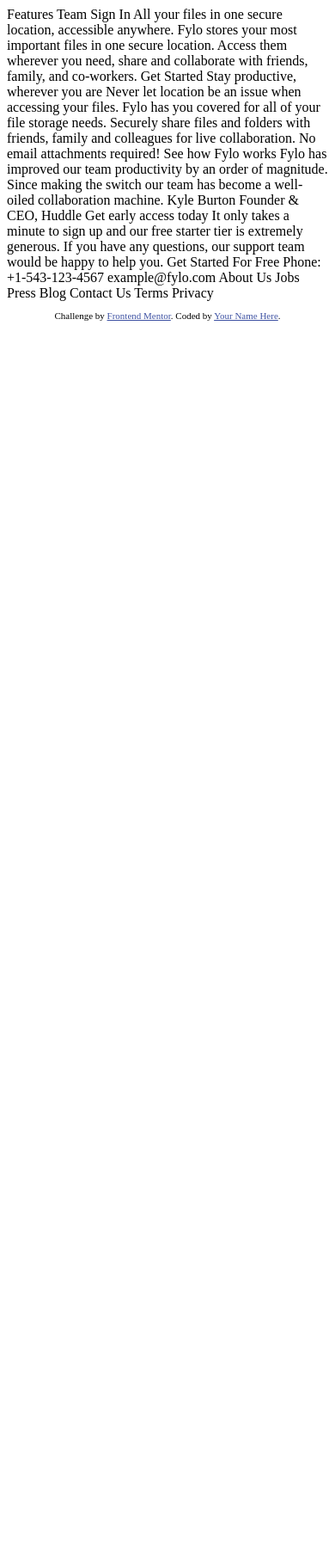
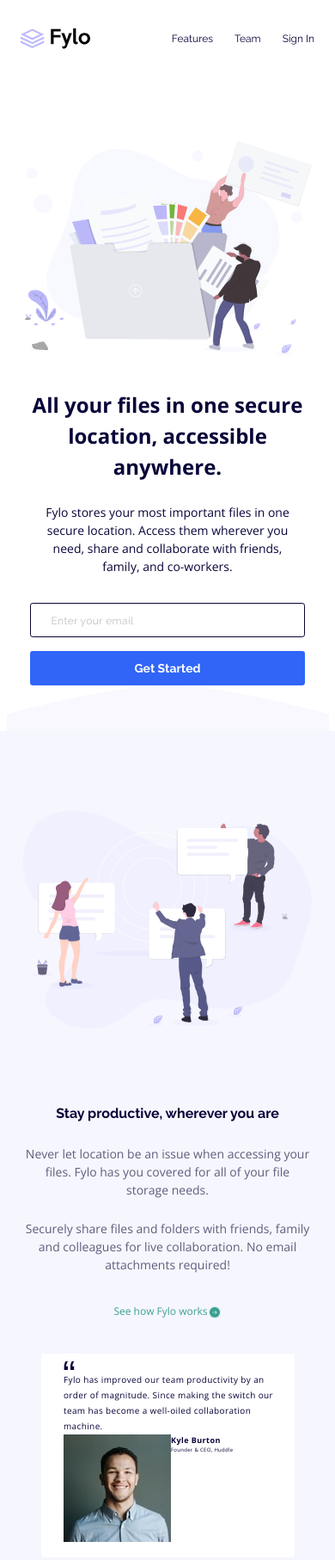
Before and after one commit to Yuko-code/fmchallenge-fylo-landing-page-with-two-column-layout, a website: page index.html in a window 390 px wide. Shown: the top 1814 px of the page at 86% size. Before the commit the page ends 844 px from the top, so only its background shows below. Drawn offline with nearby package versions, Linux system fonts and the light colour scheme.

Commit message:
mobile styling

```diff
--- a/index.html
+++ b/index.html
@@ -1,73 +1,166 @@
 <!DOCTYPE html>
 <html lang="en">
   <head>
-  <meta charset="UTF-8">
-  <meta name="viewport" content="width=device-width, initial-scale=1.0"> <!-- displays site properly based on user's device -->
+    <meta charset="UTF-8" />
+    <meta name="viewport" content="width=device-width, initial-scale=1.0" />
+    <!-- displays site properly based on user's device -->
 
-  <link rel="icon" type="image/png" sizes="32x32" href="./images/favicon-32x32.png">
+    <link
+      rel="icon"
+      type="image/png"
+      sizes="32x32"
+      href="./images/favicon-32x32.png"
+    />
 
     <title>Frontend Mentor | Fylo landing page with two column layout</title>
-
-  <!-- Feel free to remove these styles or customise in your own stylesheet 👍 -->
-  <style>
-    .attribution { font-size: 11px; text-align: center; }
-    .attribution a { color: hsl(228, 45%, 44%); }
-  </style>
+    <link rel="stylesheet" href="css/style.css" />
+    <link rel="preconnect" href="https://fonts.googleapis.com" />
+    <link rel="preconnect" href="https://fonts.gstatic.com" crossorigin />
+    <link
+      href="https://fonts.googleapis.com/css2?family=Open+Sans:wght@400;700&family=Raleway:wght@400;700&display=swap"
+      rel="stylesheet"
+    />
   </head>
   <body>
+    <header class="header">
+      <img class="header__logo" src="images/logo.svg" alt="logo" />
+      <ul class="header__menu">
+        <li class="header__menu--item"><a href="default.asp">Features</a></li>
+        <li class="header__menu--item"><a href="news.asp">Team</a></li>
+        <li class="header__menu--item"><a href="contact.asp">Sign In</a></li>
+      </ul>
+    </header>
+    <main>
+      <section class="cta">
+        <img
+          class="cta__image"
+          src="images/illustration-1.svg"
+          alt="illustration people looking into file"
+        />
+        <h1 class="cta__heading">
+          All your files in one secure location, accessible anywhere.
+        </h1>
+        <p class="cta__paragraph">
+          Fylo stores your most important files in one secure location. Access
+          them wherever you need, share and collaborate with friends, family,
+          and co-workers.
+        </p>
+        <form class="form" action="">
+          <input
+            class="form__input"
+            type="email"
+            id="email"
+            name="email"
+            placeholder="Enter your email"
+          />
+          <button class="form__button">Get Started</button>
+        </form>
+      </section>
 
-  Features
-  Team
-  Sign In
+      <img src="images/bg-curve-mobile.svg" alt="" />
 
-  All your files in one secure location, accessible anywhere.
-
-  Fylo stores your most important files in one secure location.
-  Access them wherever you need, share and collaborate with friends,
-  family, and co-workers.
-
-  Get Started
-
-  Stay productive, wherever you are
-
+      <section class="productivity">
+        <img
+          class="productivity__image"
+          src="images/illustration-2.svg"
+          alt="illustration people talking"
+        />
+        <h2 class="productivity__heading">Stay productive, wherever you are</h2>
+        <p class="productivity__paragraph">
           Never let location be an issue when accessing your files. Fylo has you
           covered for all of your file storage needs.
+        </p>
+        <p class="productivity__paragraph">
+          Securely share files and folders with friends, family and colleagues
+          for live collaboration. No email attachments required!
+        </p>
+        <a class="productivity__link" href="#"
+          >See how Fylo works
+          <img
+            class="productivity__link--icon"
+            src="images/icon-arrow.svg"
+            alt="right arrow icon"
+          />
+        </a>
+        <div class="testimonial">
+          <img
+            class="testimonial__image"
+            src="images/icon-quotes.svg"
+            alt="quote icon"
+          />
+          <p class="testimonial__paragraph">
+            Fylo has improved our team productivity by an order of magnitude.
+            Since making the switch our team has become a well-oiled
+            collaboration machine.
+          </p>
+          <div class="testimonial__profile">
+            <img
+              class="testimonial__profile--image"
+              src="images/avatar-testimonial.jpg"
+              alt="testimonial photo"
+            />
+            <div>
+              <p class="testimonial__profile--name">Kyle Burton</p>
+              <p class="testimonial__profile--description">
+                Founder & CEO, Huddle
+              </p>
+            </div>
+          </div>
+        </div>
+      </section>
 
-  Securely share files and folders with friends, family and colleagues for
-  live collaboration. No email attachments required!
+      <section class="signup">
+        <h2 class="signup__heading">Get early access today</h2>
+        <p class="signup__paragraph">
+          It only takes a minute to sign up and our free starter tier is
+          extremely generous. If you have any questions, our support team would
+          be happy to help you.
+        </p>
+        <form class="form" action="">
+          <input
+            class="form__input form__input--signup"
+            type="email"
+            id="email"
+            name="email"
+            placeholder="email@example.com"
+          />
+          <button class="form__button form__button--signup">
+            Get Started For Free
+          </button>
+        </form>
+      </section>
+    </main>
 
-  See how Fylo works
+    <footer class="footer">
+      <img class="footer__logo" src="images/logo.svg" alt="" />
 
-  Fylo has improved our team productivity by an order of magnitude. Since
-  making the switch our team has become a well-oiled collaboration machine.
+      <div class="footer__contact">
+        <p class="footer__contact--item">
+          <img src="images/icon-phone.svg" alt="phone icon" />Phone:
+          +1-543-123-4567
+        </p>
+        <p class="footer__contact--item">
+          <img src="images/icon-email.svg" alt="email icon" />example@fylo.com
+        </p>
+      </div>
 
-  Kyle Burton
-  Founder & CEO, Huddle
+      <ul class="footer__menu">
+        <li class="footer__menu--item">About Us</li>
+        <li class="footer__menu--item">Jobs</li>
+        <li class="footer__menu--item">Press</li>
+        <li class="footer__menu--item">Blog</li>
+      </ul>
+      <ul class="footer__menu">
+        <li class="footer__menu--item">Contact Us</li>
+        <li class="footer__menu--item">Terms</li>
+        <li class="footer__menu--item">Privacy</li>
+      </ul>
 
-  Get early access today
-
-  It only takes a minute to sign up and our free starter tier is extremely generous.
-  If you have any questions, our support team would be happy to help you.
-
-  Get Started For Free
-
-  Phone: +1-543-123-4567
-  example@fylo.com
-
-  About Us
-  Jobs
-  Press
-  Blog
-
-  Contact Us
-  Terms
-  Privacy
-
-  <footer>
-    <p class="attribution">
-      Challenge by <a href="https://www.frontendmentor.io?ref=challenge" target="_blank">Frontend Mentor</a>.
-      Coded by <a href="#">Your Name Here</a>.
-    </p>
+      <ul class="footer__social">
+        <li class="footer__social--item">facebook</li>
+        <li class="footer__social--item">twitter</li>
+        <li class="footer__social--item">instagram</li>
+      </ul>
     </footer>
   </body>
 </html>
--- /dev/null
+++ b/sass/_base.scss
@@ -0,0 +1,143 @@
+:root {
+  --clr-neutral-100: hsla(0, 0%, 100%, 1);
+  --clr-neutral-200: hsl(240, 75%, 98%);
+  --clr-neutral-300: hsla(0, 0%, 75%, 1);
+  --clr-neutral-400: hsl(0, 0%, 75%);
+  --clr-neutral-700: hsla(243, 14%, 43%, 1);
+  --clr-neutral-800: hsl(223, 47%, 23%);
+
+  --clr-primary-300: hsl(238, 22%, 44%);
+  --clr-primary-400: hsl(243, 87%, 12%);
+
+  --clr-accent-bright-blue: hsl(224, 93%, 58%);
+  --clr-accent-moderate-cyan: hsl(170, 45%, 43%);
+
+  --fs-24: 2.4rem;
+  --fs-18: 1.8rem;
+  --fs-16: 1.6rem;
+  --fs-14: 1.4rem;
+  --fs-12: 1.2rem;
+  --fs-10: 1rem;
+  --fs-9: 0.9rem;
+  --fs-6: 0.6rem;
+
+  --fw-400: 400;
+  --fw-700: 700;
+
+  --font-raleway: "Raleway", sans-serif;
+  --font-opensans: "Open Sans", sans-serif;
+}
+/*
+//media queries
+$bp-large:70em;//1110/16=70%
+$bp-medium:57em;//900/16
+$bp-small:37.5em;//600/16=70%
+
+
+ @media only screen and (max-width: $bp-small){
+
+    }
+*/
+
+/* Box sizing rules */
+*,
+*::before,
+*::after {
+  box-sizing: border-box;
+}
+
+/* Set 1rem = 10px */
+/* 10px / 16px =62.5% */
+/* this defines what 1rem is */
+/* 1rem=10px; 10px/16px=62.5% */
+html {
+  font-size: 62.5%;
+}
+
+/* Remove default margin */
+body,
+h1,
+h2,
+h3,
+h4,
+p,
+figure,
+blockquote,
+dl,
+dd {
+  margin: 0;
+}
+
+/* Remove list styles on ul, ol elements with a list role, which suggests default styling will be removed */
+ul[role="list"],
+ol[role="list"] {
+  list-style: none;
+}
+
+/* Set core root defaults */
+html:focus-within {
+  scroll-behavior: smooth;
+}
+
+/* Set core body defaults */
+body {
+  min-height: 100vh;
+  text-rendering: optimizeSpeed;
+  line-height: 1.5;
+}
+
+/* A elements that don't have a class get default styles */
+a:not([class]) {
+  text-decoration-skip-ink: auto;
+}
+
+/* Make images easier to work with */
+img,
+picture {
+  max-width: 100%;
+  display: block;
+}
+
+/* Inherit fonts for inputs and buttons */
+input,
+button,
+textarea,
+select {
+  font: inherit;
+}
+
+/* reset attribute styling */
+a {
+  text-decoration: none;
+  color: inherit;
+  cursor: pointer;
+}
+
+/* reset list styling */
+ul,
+li {
+  list-style: none;
+}
+
+/* Remove all animations, transitions and smooth scroll for people that prefer not to see them */
+@media (prefers-reduced-motion: reduce) {
+  html:focus-within {
+    scroll-behavior: auto;
+  }
+
+  *,
+  *::before,
+  *::after {
+    animation-duration: 0.01ms !important;
+    animation-iteration-count: 1 !important;
+    transition-duration: 0.01ms !important;
+    scroll-behavior: auto !important;
+  }
+}
+
+body {
+  color: var(--clr-primary-400);
+  font-family: var(--font-opensans);
+  font-weight: var(--fw-400);
+  font-size: var(--fs-14);
+}
--- /dev/null
+++ b/sass/_components.scss
@@ -0,0 +1,43 @@
+.form__input,
+.form__button {
+  width: 95%;
+  height: 4rem;
+  border-radius: 0.313rem;
+  border: none;
+  font-family: var(--font-raleway);
+}
+.form__input {
+  border: 1px solid var(--clr-primary-400);
+  &--signup {
+    width: 85.71%;
+    height: 3.2rem;
+    border-radius: 0.147rem;
+    border: none;
+  }
+}
+.form__input::placeholder {
+  color: var(--clr-neutral-300);
+  font-weight: var(--fw-400);
+  font-size: var(--fs-12);
+  line-height: 1.409rem;
+  letter-spacing: 0.04rem;
+  padding-left: 2.1rem;
+}
+.form__input--signup::placeholder {
+  padding-left: 0.8rem;
+}
+.form__button {
+  color: var(--clr-neutral-100);
+  background-color: var(--clr-accent-bright-blue);
+  font-weight: var(--fw-700);
+  font-size: var(--fs-14);
+  line-height: 1.644rem;
+  margin-top: 1.6rem;
+  &--signup {
+    width: 85.71%;
+    height: 3.2rem;
+    border-radius: 0.147rem;
+    border: none;
+    margin-top: 0.8rem;
+  }
+}
--- /dev/null
+++ b/sass/_layout.scss
@@ -0,0 +1,185 @@
+@mixin flex($flex-direction, $align-items) {
+  display: flex;
+  flex-direction: $flex-direction;
+  align-items: $align-items;
+}
+
+/*
+.flex-row {
+  display: flex;
+  align-items: center;
+}
+.flex-column {
+  display: flex;
+  flex-direction: column;
+  align-items: center;
+  &__align-left {
+    align-items: left;
+  }
+}
+*/
+.header {
+  @include flex(row, center);
+  justify-content: space-between;
+  padding: 2.4rem 2.4rem 0 2.4rem;
+  &__logo {
+    height: 2.4rem;
+  }
+  &__menu {
+    @include flex(row, center);
+    &--item {
+      &:nth-of-type(2) {
+        margin: 0 2.5rem;
+      }
+      font-family: var(--font-raleway);
+      font-weight: var(--fw-400);
+      font-size: var(--fs-12);
+      line-height: 1.409rem;
+    }
+  }
+}
+
+main,
+.form {
+  @include flex(column, center);
+}
+
+.cta {
+  padding: 9.8rem 2.7rem 0 2.7rem;
+  &__image {
+  }
+  &__heading {
+    padding: 4rem 0 0 0;
+    color: var(--clr-primary-400);
+    font-weight: var(--fw-700);
+    font-size: var(--fs-24);
+    line-height: 3.6rem;
+    text-align: center;
+  }
+  &__paragraph {
+    padding: 2.4rem 1.2rem 3.2rem 1.2rem;
+    font-size: var(--fs-14);
+    line-height: 2.1rem;
+    text-align: center;
+  }
+}
+
+.productivity {
+  background-color: var(--clr-neutral-200);
+  padding-bottom: 8.1rem;
+
+  &__image {
+    padding: 9.3rem 2.7rem 0 2.7rem;
+  }
+  &__heading {
+    padding: 8.7rem 5.7rem 0 5.7rem;
+    color: var(--clr-primary-400);
+    font-family: var(--font-raleway);
+    font-weight: var(--fw-700);
+    font-size: var(--fs-16);
+    line-height: 2.4rem;
+    text-align: center;
+  }
+  &__paragraph {
+    padding: 2.4rem 2.7rem 0 2.7rem;
+    color: var(--clr-neutral-700);
+    line-height: 2.1rem;
+    text-align: center;
+  }
+  &__link {
+    @include flex(row, center);
+    justify-content: center;
+    padding: 3.6rem 12.3rem 0 12.3rem;
+    color: var(--clr-accent-moderate-cyan);
+    font-size: var(--fs-12);
+    line-height: 1.634rem;
+    &--icon {
+    }
+  }
+}
+
+.testimonial {
+  background-color: var(--clr-neutral-100);
+  margin: 4rem 4.7rem 0rem 4.8rem;
+  padding: 0.944rem 1.274rem 1.862rem 2.596rem;
+  border-radius: 0.4rem;
+  &__image {
+  }
+  &__paragraph {
+    font-size: var(--fs-10);
+    line-height: 1.81rem;
+    letter-spacing: 0.038rem;
+  }
+  &__profile {
+    @include flex(row, left);
+    &--image {
+    }
+    &--name {
+      font-weight: var(--fw-700);
+      font-size: var(--fs-9);
+      letter-spacing: 0.045rem;
+    }
+    &--description {
+      font-size: var(--fs-6);
+      line-height: 1.18rem;
+      letter-spacing: 0.03rem;
+    }
+  }
+}
+
+.signup {
+  padding: 5.4rem 4.7rem 7.1rem 4.8rem;
+  background-color: var(--clr-primary-300);
+  color: var(--clr-neutral-100);
+
+  &__heading {
+    font-family: var(--font-raleway);
+    font-weight: var(--fw-700);
+    font-size: var(--fs-18);
+    line-height: 2.4rem;
+    text-align: center;
+  }
+  &__paragraph {
+    padding: 1.6rem 0 2.4rem 0;
+    font-size: var(--fs-14);
+    line-height: 2.1rem;
+    text-align: center;
+  }
+}
+
+.footer {
+  width: 100%;
+  padding: 6.5rem 11.4rem 4.2rem 3.9rem;
+  background-color: var(--clr-primary-400);
+  font-size: var(--fs-16);
+  color: var(--clr-neutral-100);
+  line-height: 2.4rem;
+  &__logo {
+    height: 3rem;
+  }
+  &__contact {
+    @include flex(column, left);
+    padding-top: 3.2rem;
+    &--item {
+      @include flex(row, center);
+      column-gap: 1.6rem;
+    }
+    &--item:nth-of-type(2) {
+      margin-top: 1.6rem;
+    }
+  }
+  &__menu {
+    @include flex(column, left);
+    padding: 3.2rem 0 0 0;
+
+    &--item {
+      line-height: 2.179rem;
+      &:not(:nth-child(1)) {
+        margin-top: 1.6rem;
+      }
+    }
+  }
+  &__social {
+    @include flex(row, center);
+  }
+}
--- /dev/null
+++ b/sass/main.scss
@@ -0,0 +1,3 @@
+@import "base";
+@import "layout";
+@import "components";
```
Also changed, not shown: package.json (added, +22 -0 lines), css/style.comp.css (added), css/style.css (added), design/active-states.jpg (deleted), design/desktop-design.jpg (deleted), design/desktop-preview.jpg (deleted), design/mobile-design.jpg (deleted), 1 other file. Lines whose indentation alone changed are shown as unchanged.
